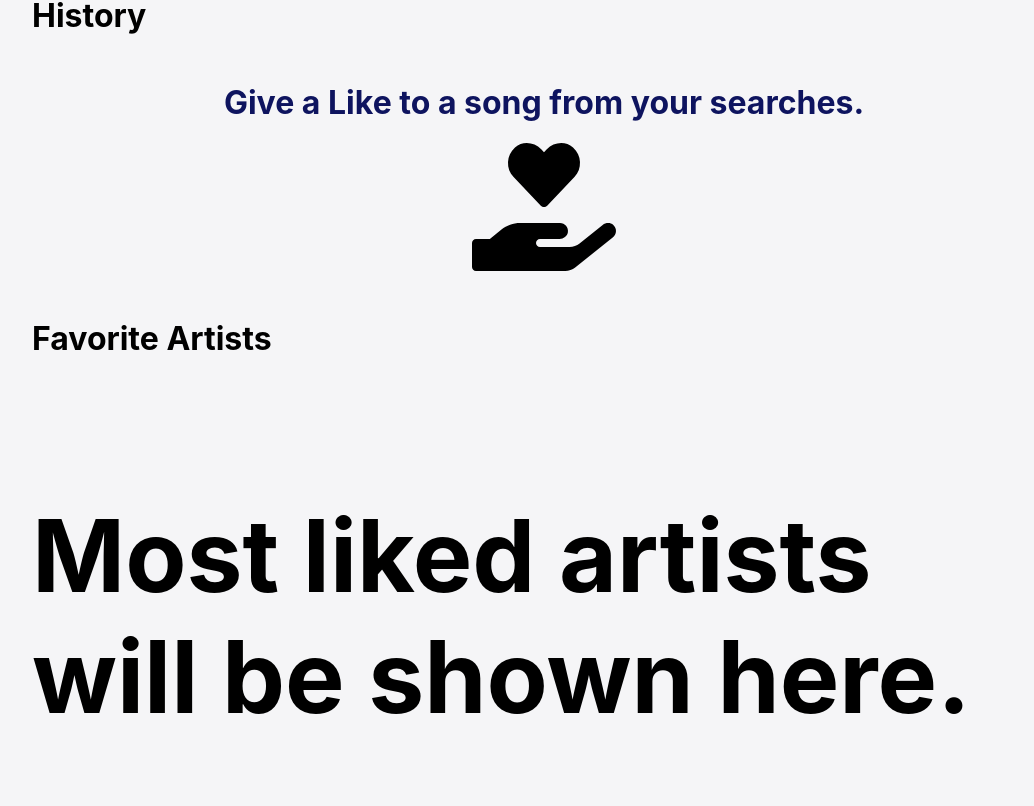
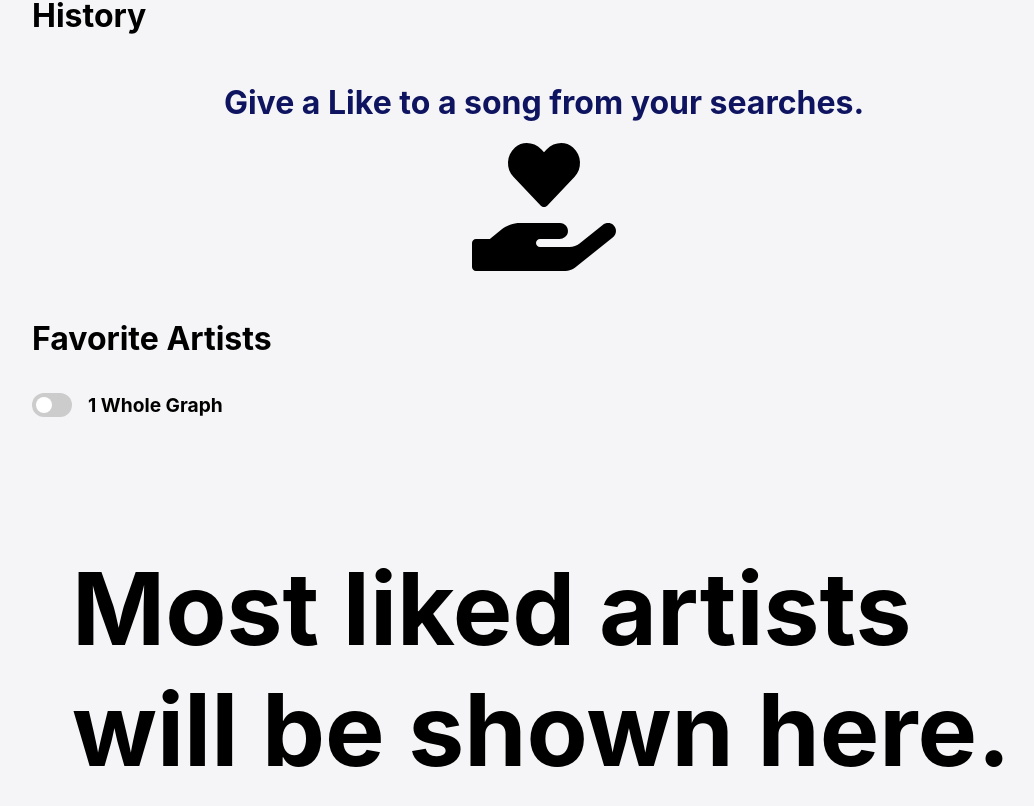
Before and after one commit to Jarfsoft/jarfsoft-itunes-search, a React (Create React App) app: page / in a window 1280 px wide. Shown: the part 653-1459 px from the top of the page, without its empty margins (96-1130 px from the left). Built offline with nearby package versions, Linux system fonts and the light colour scheme.

Commit message:
Create first draft of unified graph

```diff
--- a/src/apiHelper.js
+++ b/src/apiHelper.js
@@ -30,3 +30,19 @@ export const getAlbums = (artist, sendData) => {
       sendData(data.results.filter((a) => a.trackCount > 1));
     });
 };
+
+export const getArtistAlbums = (artists, artist, sendData) => {
+  const url = new URL("https://itunes.apple.com/search");
+  const params = {
+    term: artist,
+    media: "music",
+    entity: "album",
+  };
+  url.search = new URLSearchParams(params);
+  fetch(url, { method: "POST" })
+    .then((results) => results.json())
+    .then((data) => {
+      console.log(artists);
+      sendData([...artists, {artist: artist, albums: data.results.filter((a) => a.trackCount > 1)}]);
+    });
+};
--- /dev/null
+++ b/src/components/ArtistsGraph.js
@@ -0,0 +1,90 @@
+import { React, useState, useEffect } from "react";
+import Graph from "react-vis-network-graph";
+
+import { getArtistAlbums } from "../apiHelper";
+
+export default function ArtistsGraph({ list }) {
+  const [artists, setArtists] = useState([]);
+
+  useEffect(() => {
+    setArtists([]);
+    for (let i in list) {
+      getArtistAlbums(artists, i.artist, setArtists);
+    }
+  }, [list, artists]);
+
+  const graph = {
+    nodes: [],
+    edges: [],
+  };
+
+  graph.nodes.push({
+    id: 1,
+    label: 'Favorite Artists',
+    title: "Artists list",
+  });
+
+  const windowScreen = window.screen.width;
+
+  let cont = 2;
+  let artistID = 0;
+
+  if(artists) {
+    for (let i in artists) {
+      artistID = cont;
+      graph.nodes.push({
+        id: artistID,
+        label: i.artist,
+        title: "Artist",
+      });
+      graph.edges.push({
+        from: 1,
+        to: artistID,
+        length: windowScreen >= 700 ? 250 : 80,
+      });
+
+      cont++;
+
+      for (let j in i.albums) {
+        graph.nodes.push({
+          id: cont,
+          label: '',
+          title: j.collectionName,
+        });
+        graph.edges.push({
+          from: artistID,
+          to: cont,
+          length: windowScreen >= 700 ? 250 : 80,
+        });
+        cont++;
+      }
+    }
+  }
+
+  const options = {
+    autoResize: false,
+    layout: {
+      hierarchical: false,
+    },
+    edges: {
+      color: "#000000",
+    },
+    height: windowScreen >= 700 ? "700px" : "300px",
+    width: "100%",
+    interaction: {
+      dragNodes: false,
+      dragView: false,
+      zoomView: false,
+    },
+    nodes: {
+      size: 15,
+
+      font: {
+        size: windowScreen >= 700 ? 13 : 6,
+      },
+      borderWidth: 2,
+    },
+  };
+
+  return <Graph graph={graph} options={options} />;
+}
--- a/src/components/Statistics.css
+++ b/src/components/Statistics.css
@@ -4,19 +4,20 @@
 }
 
 @media (min-width: 701px) {
-  .statistics ol {
-    font-size: 50px;
+  .no-like {
+    font-size: 100px;
   }
 }
 
 @media (max-width: 700px) {
-  .statistics ol {
-    font-size: 20px;
+  .no-like {
+    font-size: 40px;
   }
 }
 
-.statistics ol {
+.graph-list {
   padding: 3rem 0;
+  padding-inline-start: 40px;
   display: grid;
   grid-template-columns: auto;
   font-weight: bold;
@@ -24,6 +25,79 @@
   list-style-position: inside;
 }
 
+.whole-graph {
+  font-weight: bold;
+  font-size: 1rem;
+  margin: 0.2rem 0;
+  padding: 3rem 0;
+}
+
 .statistics .vis-network {
   margin: 0 auto;
 }
+
+.switch {
+  position: relative;
+  display: inline-block;
+  width: 40px;
+  height: 24px;
+  margin: auto 0;
+  margin-right: 1rem;
+}
+
+.switch input {
+  opacity: 0;
+  width: 0;
+  height: 0;
+}
+
+.slider {
+  position: absolute;
+  cursor: pointer;
+  top: 0;
+  left: 0;
+  right: 0;
+  bottom: 0;
+  background-color: #ccc;
+  -webkit-transition: .4s;
+  transition: .4s;
+}
+
+.slider:before {
+  position: absolute;
+  content: "";
+  height: 16px;
+  width: 16px;
+  left: 4px;
+  bottom: 4px;
+  background-color: white;
+  -webkit-transition: .4s;
+  transition: .4s;
+}
+
+input:checked + .slider {
+  background-color: #2196F3;
+}
+
+input:focus + .slider {
+  box-shadow: 0 0 1px #2196F3;
+}
+
+input:checked + .slider:before {
+  -webkit-transform: translateX(15px);
+  -ms-transform: translateX(15px);
+  transform: translateX(15px);
+}
+
+.slider.round {
+  border-radius: 34px;
+}
+
+.slider.round:before {
+  border-radius: 50%;
+}
+
+.flex-slide {
+  display: flex;
+  font-size: 0.6rem;
+}
--- a/src/components/Statistics.js
+++ b/src/components/Statistics.js
@@ -1,15 +1,42 @@
-import React from "react";
+import { React, useState } from "react";
 import { useSelector } from "react-redux";
 
 import ArtistGraph from "./ArtistGraph";
+import ArtistsGraph from "./ArtistsGraph";
 import "./Statistics.css";
 
 export default function Statistics() {
   const list = useSelector((state) => state.favorites.list);
+  const [clicked, setClicked] = useState(false);
+  const clickHandler = () => {
+    setClicked(!clicked);
+  }
   return (
     <div className="statistics">
       <h1>Favorite Artists</h1>
-      <ol>
+      <div className="flex-slide">
+        <label className="switch">
+          <input type="checkbox" onClick={clickHandler}/>
+          <span className="slider round"></span>
+        </label>
+        <h1>1 Whole Graph</h1>
+      </div>
+      {clicked ? <div className="whole-graph">
+        <ol>
+        {list.length !== 0 ? (
+          list.slice(0, 5).map((a) => (
+            <li>
+              <p key={a.artist}>{a.artist}</p>
+            </li>
+          ))
+        ) : (
+          <h1 className="no-like">Most liked artists will be shown here.</h1>
+        )}
+      </ol>
+      {list.length !== 0 && <ArtistsGraph list={list} />}
+      </div>
+      :
+      <ol className="graph-list no-like">
         {list.length !== 0 ? (
           list.slice(0, 5).map((a) => (
             <li>
@@ -17,9 +44,9 @@ export default function Statistics() {
             </li>
           ))
         ) : (
-          <h1>Most liked artists will be shown here.</h1>
+          <h1 className="no-like">Most liked artists will be shown here.</h1>
         )}
-      </ol>
+      </ol>}
     </div>
   );
 }
```
